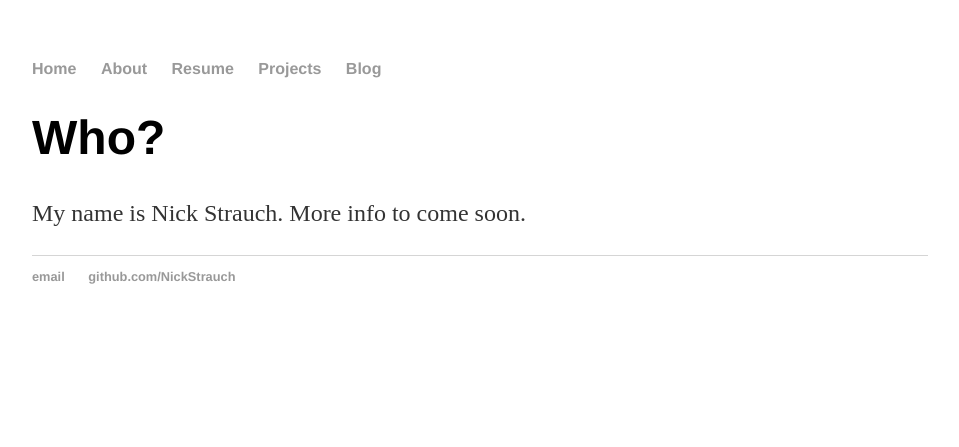
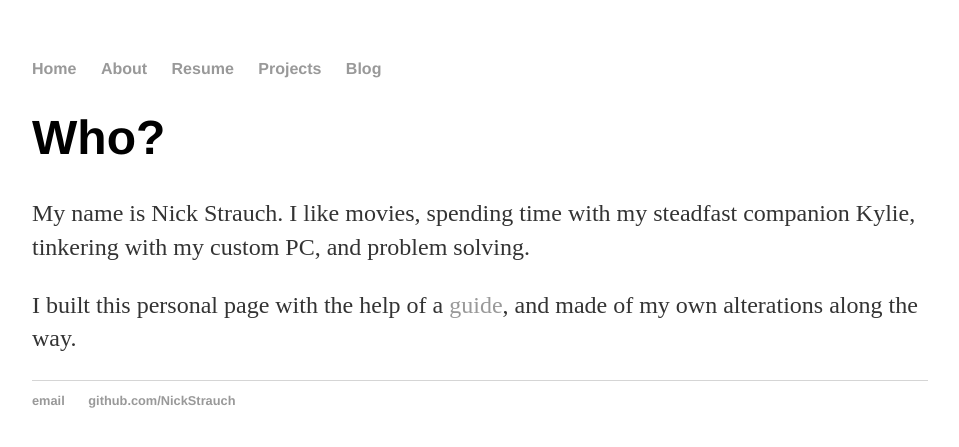
Before and after one commit to NickStrauch/NickStrauch.github.io, a Jekyll site: the page built from about/index.html, in a window 1280 px wide. Shown: the top 447 px of the page, without its empty margins (160-1119 px from the left). Built offline with Jekyll 4.4.1, drawn with Linux system fonts in a browser that asks for light colours.

Commit message:
Update index.html

```diff
--- a/about/index.html
+++ b/about/index.html
@@ -4,5 +4,6 @@ title: About Nick Strauch
 ---
 <div class="blurb">
 	<h1>Who?</h1>
-	<p>My name is Nick Strauch. More info to come soon.</p>
+	<p>My name is Nick Strauch. I like movies, spending time with my steadfast companion Kylie, tinkering with my custom PC, and problem solving.</p>
+	<p> I built this personal page with the help of a <a href="http://jmcglone.com/guides/github-pages/">guide</a>, and made of my own alterations along the way.</p>
 </div><!-- /.blurb -->
```
